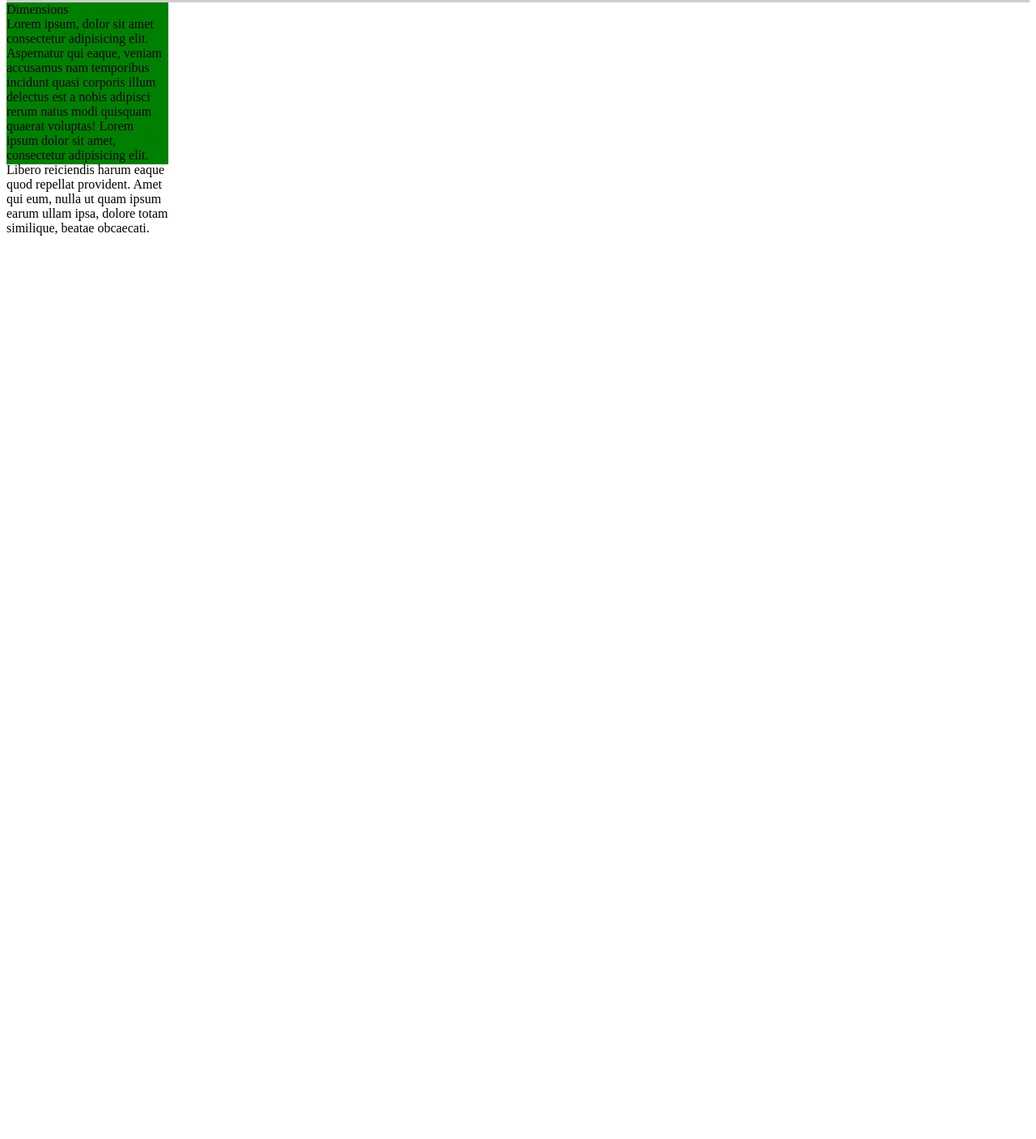
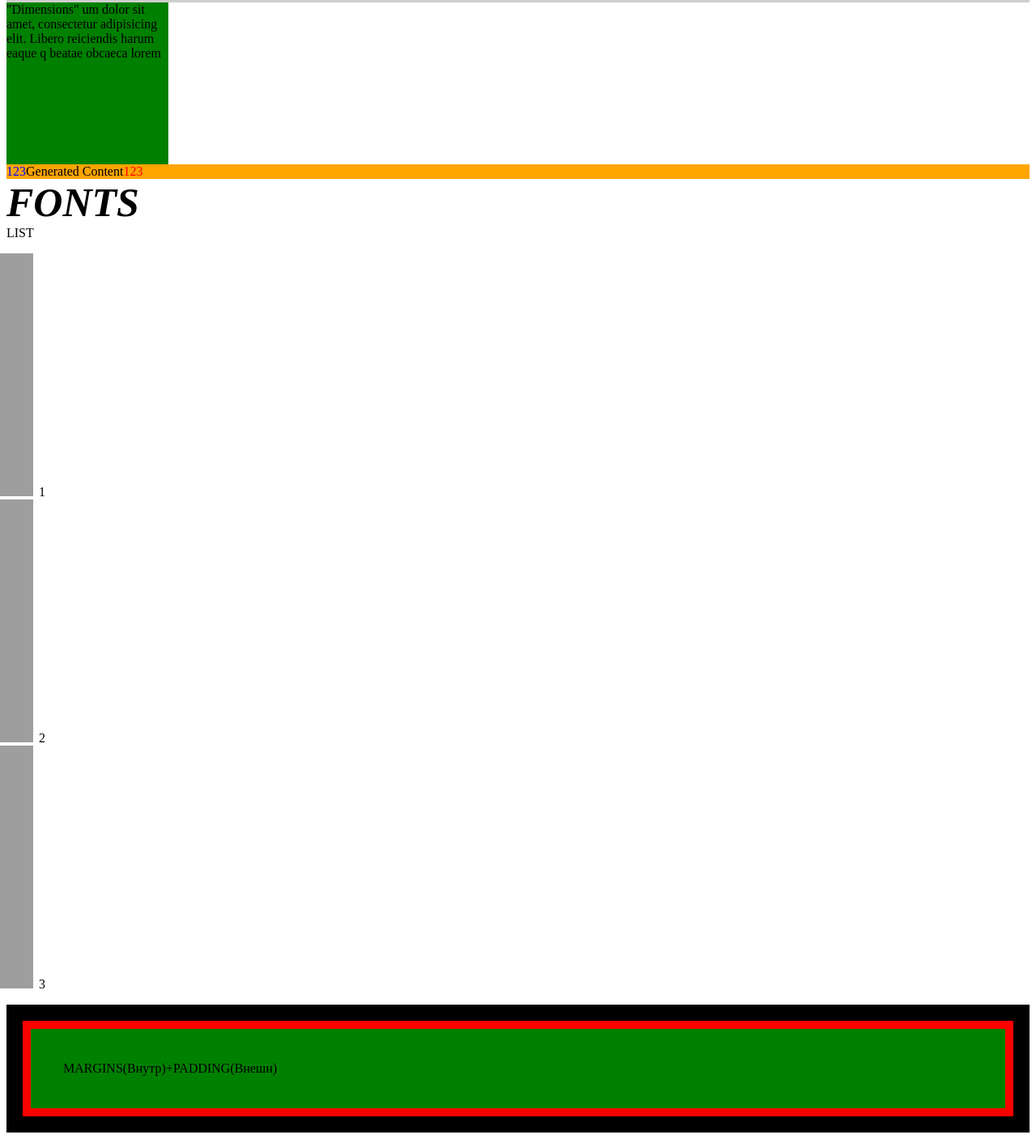
Before and after one commit to Propane84/CSS-commands, a plain HTML site: page index.html in a window 1280 px wide. Shown: the part 610-2017 px from the top of the page at 81% size. Before the commit the page ends 901 px from the top, so only its background shows below. Drawn offline with Linux system fonts and the light colour scheme; grey boxes are pictures that could not be loaded.

Commit message:
Add files via upload

```diff
--- a/index.html
+++ b/index.html
@@ -10,7 +10,19 @@
 <div class="bckgr">Hello</div>
 <div class="bord">Border</div>
 <div class="clr">Color</div>
-<div class="dmn">Dimensions <br>Lorem ipsum, dolor sit amet consectetur adipisicing elit. Aspernatur qui eaque, veniam accusamus nam temporibus incidunt quasi corporis illum delectus est a nobis adipisci rerum natus modi quisquam quaerat voluptas! Lorem ipsum dolor sit amet, consectetur adipisicing elit. Libero reiciendis harum eaque quod repellat provident. Amet qui eum, nulla ut quam ipsum earum ullam ipsa, dolore totam similique, beatae obcaecati.</div>
+<div class="dmn">"Dimensions" um dolor sit amet, consectetur adipisicing elit. Libero reiciendis harum eaque q beatae obcaeca lorem</div>
+<div class="gnc">Generated Content</div>
+<div class="fnt">FONTS</div>
+<div class="list">LIST
+    <ul>
+        <li>1</li>
+        <li>2</li>
+        <li>3</li>
+    </ul>
+</div>
+<div class="mp">
+    <div class="jb">MARGINS(Внутр)+PADDING(Внешн)</div>
+</div>
 
 <body>
 
--- a/style.css
+++ b/style.css
@@ -32,5 +32,41 @@ height: 200px;
     height: 200px;
     background-color: green;
     max-height: 300px;
-    max-width:  300px;
+    max-width:  200px;
     }
+
+/* GENERATED CONTENT */
+
+.gnc {
+    background-color: orange;
+    }
+    .gnc:after {
+        content: '123' ;
+        color: red;
+    }
+    .gnc:before {
+        content: '123';
+        color: blue;
+    }
+
+     /* FONTS */
+ .fnt{
+  font-family: 'Times new roman';
+  font-size: 50px;
+  font-style: italic;
+  font-weight: bold;  /* или - если в шрифте больше толщин , то можно цифрами - 100, 200 и т.д. */
+   }
+ul{
+list-style: none;  /* обнуляет точки из списка ; list-style-type: форма символов списка */
+list-style-image: url('https://cssreference.io/images/list-style-image.png');
+}
+.mp{
+    background: black;
+    overflow: hidden;
+}
+.jb{  /* У margin и у padding есть left, right, bottom, top */
+ border: 10px solid red;
+ padding: 40px; /* внутренние */
+ margin: 20px; /* внешние */
+ background: green;
+     }
```
